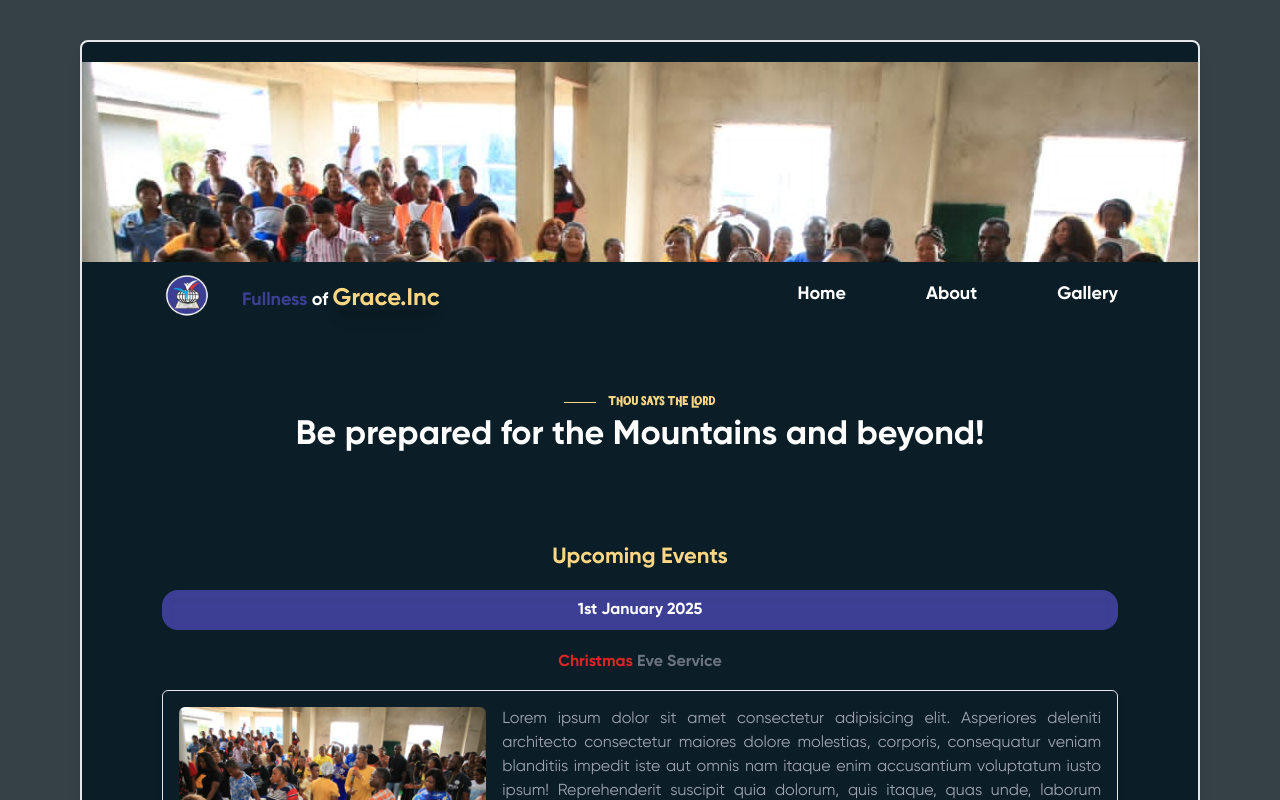
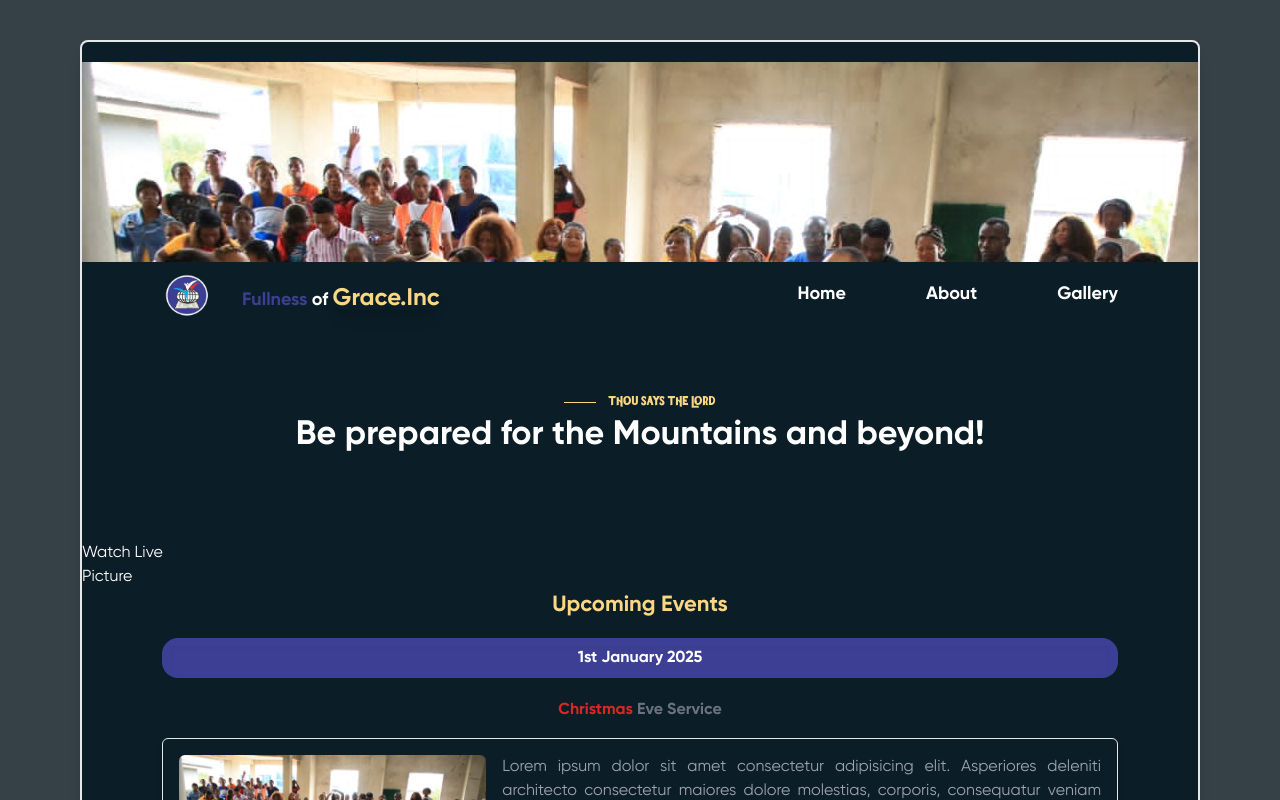
Before and after one commit to phoenix-da-phenom/church-app, a React (Create React App) app: page / in a window 1280 px wide. Shown: the top 800 px of the page. Built offline with nearby package versions, Linux system fonts and the light colour scheme.

Commit message:
Adding watch live component to home page

```diff
--- a/src/Components/WatchLive.jsx
+++ b/src/Components/WatchLive.jsx
@@ -4,8 +4,14 @@ export default function WatchLive() {
   return (
     <div>
       <div>
-        <div></div>
-        <div></div>
+        <div>
+            <h1>Watch Live</h1>
+
+        </div>
+        <div>
+
+          <p>Picture</p>
+        </div>
       </div>
     </div>
   );
```
